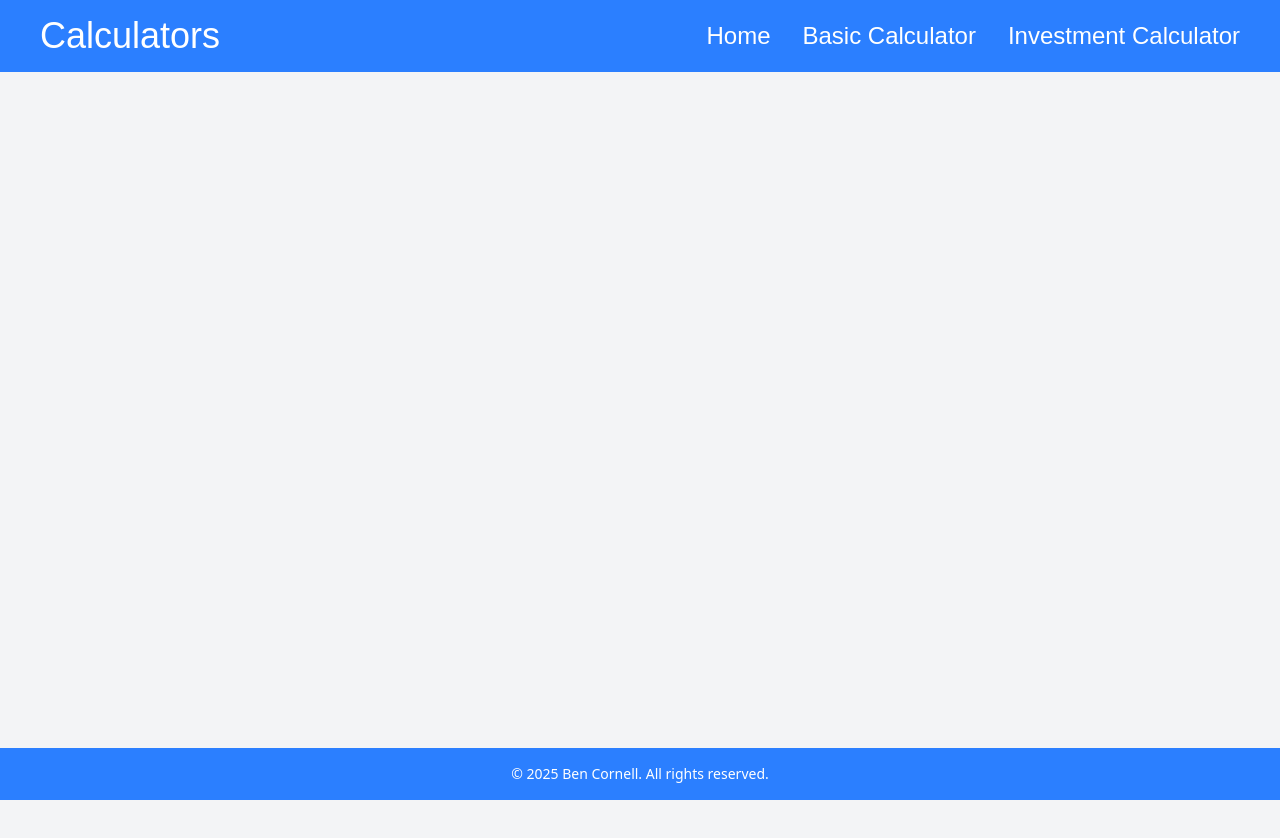
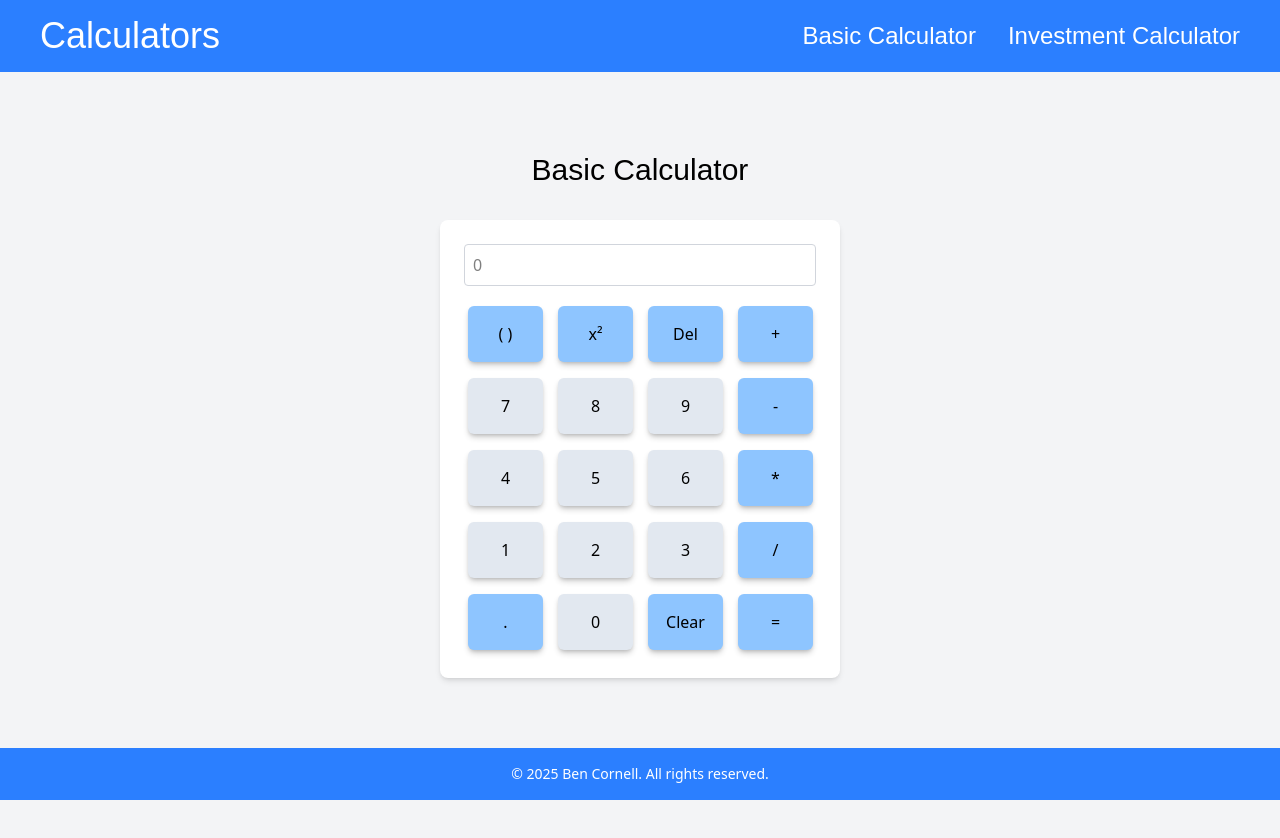
Before and after one commit to Ben-Cor/React-calcs, a React (Vite) app: page / in a window 1280 px wide. Shown: the top 838 px of the page. Built offline with nearby package versions, Linux system fonts and the light colour scheme; a web font is replaced by a local one.

Commit message:
removed home page

```diff
--- a/src/App.jsx
+++ b/src/App.jsx
@@ -2,7 +2,6 @@ import { useState } from 'react'
 import Header from './components/Header'
 import InvestCalcPage from './pages/InvestCalcPage'
 import BasicCalc from './pages/BasicCalc'
-import Home from './pages/Home'
 import { BrowserRouter, Route, Routes } from 'react-router-dom'
 import Footer from './components/Footer'
 
@@ -15,9 +14,8 @@ function App() {
       <Header />
 
       <Routes>
-        <Route path="/basiccalc" element={<BasicCalc />} />
+        <Route path="/" element={<BasicCalc />} />
         <Route path="/investmentcalc" element={<InvestCalcPage />} />
-        <Route path="/" element={<Home />} />
       </Routes>
 
       <Footer />
--- a/src/components/Header.jsx
+++ b/src/components/Header.jsx
@@ -4,8 +4,7 @@ export default function Header() {
             <h1 className="text-4xl">Calculators</h1>
             <nav className="text-2xl">
                 <ul className="flex space-x-8">
-                    <li><a href="/" className="hover:underline">Home</a></li>
-                    <li><a href="/basiccalc" className="hover:underline">Basic Calculator</a></li>
+                    <li><a href="/" className="hover:underline">Basic Calculator</a></li>
                     <li><a href="/investmentcalc" className="hover:underline">Investment Calculator</a></li>
                 </ul>
             </nav>
--- a/src/pages/Home.jsx
+++ /dev/null
@@ -1,8 +0,0 @@
-import Header from "../components/Header";
-
-export default function Home() {
-    return (
-        <div className='bg-gray-100 min-h-screen'>
-        </div>
-    );
-}
```
